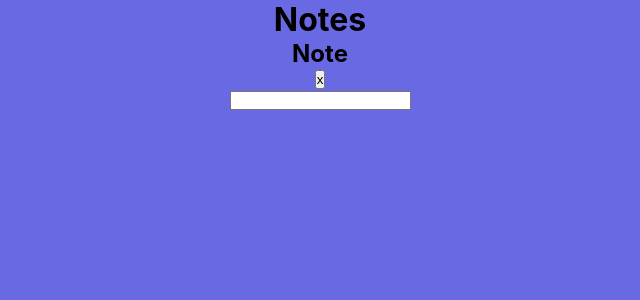
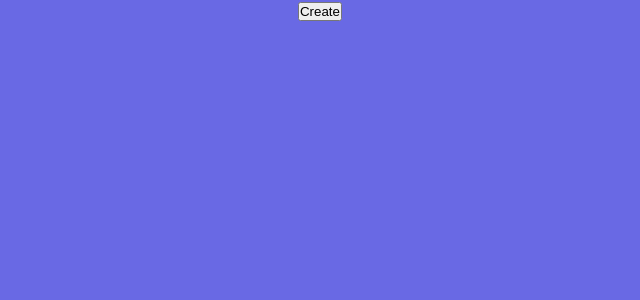
Before and after one commit to MahmoudAlHaj4/Multi-app, a React (Create React App) app in the folder note/: page / in a window 1280 px wide. Shown: the top 300 px of the page, without its empty margins (320-960 px from the left). Built offline with nearby package versions, Linux system fonts and the light colour scheme.

Commit message:
return and map function

```diff
--- a/note/src/note.jsx
+++ b/note/src/note.jsx
@@ -16,19 +16,26 @@ const Notes =()=>{
     };
     return (
 <div className="notes">
-            <div className="heading">
-                <h1>Notes</h1>
-            </div>
-            <div className="create-note">
-                <div className="note-heading">
-                    <h2>Note</h2>
-                    <button>x</button>
+            <button onClick={CreateNote}>Create</button>
+            {notes.map((note, index) => (
+                <div className="card" key={index}>
+                    <div className="create-note">
+                        <div className="note-heading">
+                            <h2>Note</h2>
+                            <button>x</button>
+                        </div>
+                        <div className="text">
+                            <input
+                                type="text"
+                                value={note}
+                                onChange={(e) => InputChange(index, e.target.value)}
+                                placeholder="Enter your note"
+                            />
+                        </div>
+                    </div>
                 </div>
+            ))}
 
-                <div>
-                    <input type="text" />
-                </div>
-            </div>
         </div>
     )
 }
```
